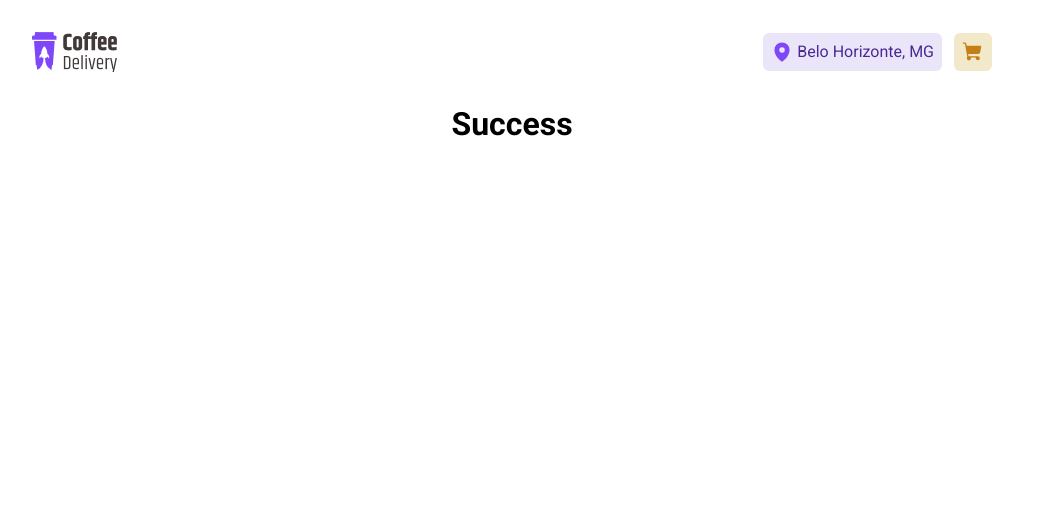
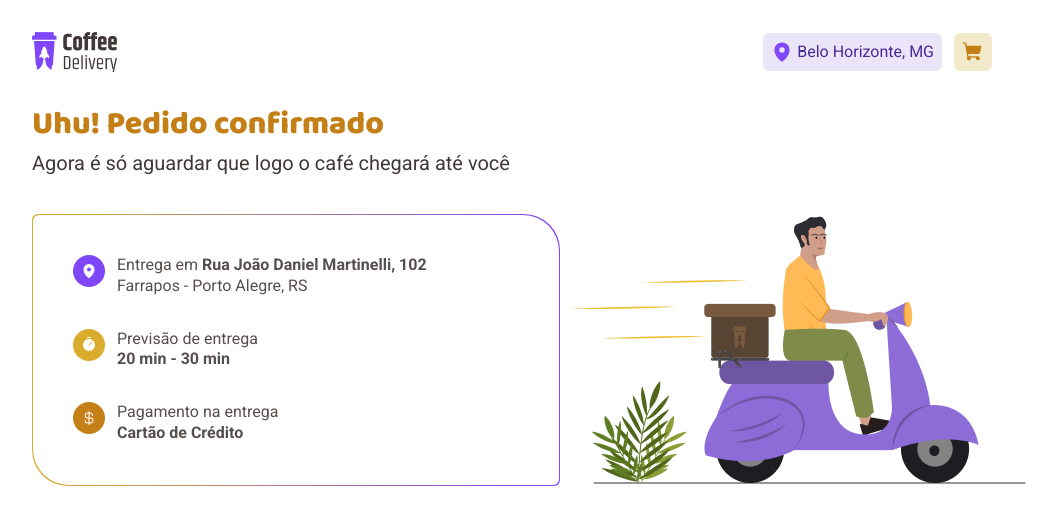
Before and after one commit to ArthurEnrique15/ignite-coffee-delivery, a React (Vite) app: page /success in a window 1280 px wide. Shown: the top 524 px of the page, without its empty margins (128-1185 px from the left). Built offline with nearby package versions, Linux system fonts and the light colour scheme.

Commit message:
feat: finish success page with complete stylization

```diff
--- a/src/pages/Success/index.tsx
+++ b/src/pages/Success/index.tsx
@@ -1,3 +1,62 @@
+import { CurrencyDollar, MapPin, Timer } from 'phosphor-react'
+import { SuccessContainer } from './styles'
+
+import successImg from '../../assets/success.png'
+
 export function Success() {
-  return <h1>Success</h1>
+  return (
+    <SuccessContainer>
+      <div className="successTitle">
+        <h1>Uhu! Pedido confirmado</h1>
+        <span>Agora é só aguardar que logo o café chegará até você</span>
+      </div>
+
+      <div className="successContent">
+        <div className="panelBorder">
+          <div className="successPanel">
+            <div className="panelLine">
+              <button className="addressButton">
+                <MapPin size={16} weight="fill" />
+              </button>
+
+              <div className="panelText">
+                <p>
+                  Entrega em{' '}
+                  <span className="bold">Rua João Daniel Martinelli, 102</span>
+                </p>
+                <span>Farrapos - Porto Alegre, RS</span>
+              </div>
+            </div>
+
+            <div className="panelLine">
+              <button className="timerButton">
+                <Timer size={16} weight="fill" />
+              </button>
+
+              <div className="panelText">
+                <span>Previsão de entrega</span>
+                <span className="bold">20 min - 30 min</span>
+              </div>
+            </div>
+
+            <div className="panelLine">
+              <button className="moneyButton">
+                <CurrencyDollar size={16} weight="fill" />
+              </button>
+
+              <div className="panelText">
+                <span>Pagamento na entrega</span>
+                <span className="bold">Cartão de Crédito</span>
+              </div>
+            </div>
+          </div>
+        </div>
+
+        <img
+          src={successImg}
+          alt="Um desenho de um homem montado em uma moto indo entregar o pedido"
+        />
+      </div>
+    </SuccessContainer>
+  )
 }
--- /dev/null
+++ b/src/pages/Success/styles.ts
@@ -0,0 +1,117 @@
+import styled from 'styled-components'
+
+export const SuccessContainer = styled.div`
+  display: flex;
+  flex-direction: column;
+  align-items: flex-start;
+
+  gap: 1.75rem;
+
+  width: 100%;
+
+  .successTitle {
+    display: flex;
+    flex-direction: column;
+    align-items: flex-start;
+
+    gap: 0.25rem;
+  }
+
+  .successTitle h1 {
+    font-family: 'Baloo 2';
+    font-weight: 800;
+    font-size: 2rem;
+
+    color: ${({ theme }) => theme['yellow-dark']};
+  }
+
+  .successTitle span {
+    font-size: 1.25rem;
+    color: ${({ theme }) => theme['base-subtitle']};
+  }
+
+  .successContent {
+    display: flex;
+    flex-direction: row;
+    align-items: center;
+    justify-content: space-between;
+
+    width: 100%;
+  }
+
+  .panelBorder {
+    display: flex;
+    align-items: center;
+    justify-content: center;
+    background-image: linear-gradient(
+      to right,
+      ${({ theme }) => theme.yellow},
+      ${({ theme }) => theme.purple}
+    );
+
+    border-radius: 6px 36px;
+
+    padding: 1px;
+
+    height: 16.875rem + 1px;
+    width: 32.875rem + 1px;
+  }
+
+  .successPanel {
+    display: flex;
+    flex-direction: column;
+    align-items: flex-start;
+
+    gap: 2rem;
+
+    padding: 2.5rem;
+
+    border-radius: 6px 36px;
+    background-color: ${({ theme }) => theme.white};
+
+    height: 16.875rem;
+    width: 32.875rem;
+  }
+
+  .panelLine {
+    display: flex;
+    flex-direction: row;
+    align-items: flex-start;
+    gap: 0.75rem;
+  }
+
+  .panelLine button {
+    width: 2rem;
+    height: 2rem;
+    border-radius: 100px;
+
+    display: flex;
+    align-items: center;
+    justify-content: center;
+
+    color: ${({ theme }) => theme.white};
+  }
+
+  .addressButton {
+    background-color: ${({ theme }) => theme.purple};
+  }
+
+  .timerButton {
+    background-color: ${({ theme }) => theme.yellow};
+  }
+
+  .moneyButton {
+    background-color: ${({ theme }) => theme['yellow-dark']};
+  }
+
+  .panelText {
+    display: flex;
+    flex-direction: column;
+
+    color: ${({ theme }) => theme['base-text']};
+  }
+
+  .panelText .bold {
+    font-weight: 700;
+  }
+`
```
Also changed, not shown: src/assets/success.png (added).
